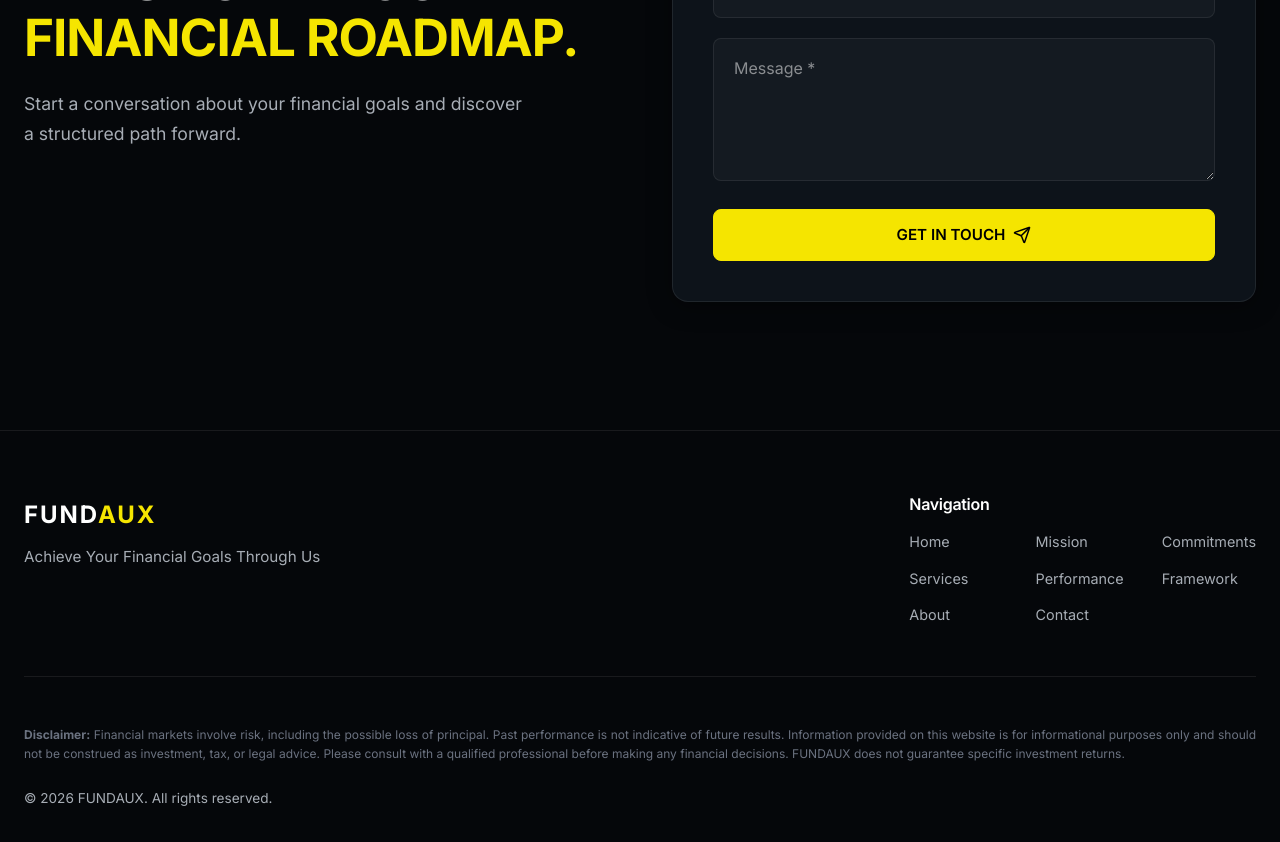
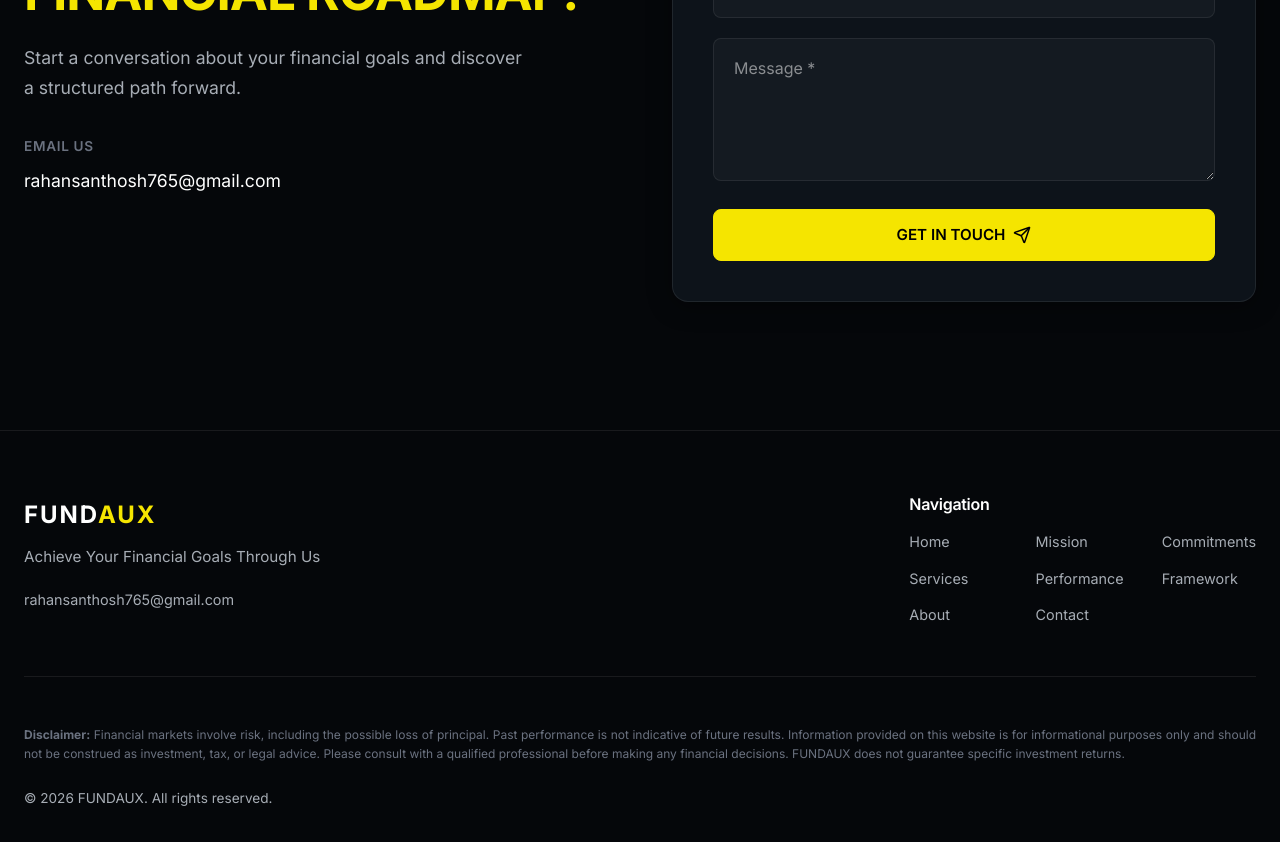
Before and after one commit to rahan-ux/portfolio, a Next.js app: page / in a window 1280 px wide. Shown: the part 8020-8862 px from the top of the page. Built offline with nearby package versions, Linux system fonts and the light colour scheme.

Commit message:
Update email to rahansanthosh765@gmail.com

```diff
--- a/components/Contact.tsx
+++ b/components/Contact.tsx
@@ -72,9 +72,16 @@ export default function Contact() {
             </AnimatedSection>
 
             <AnimatedSection delay={0.2}>
-              <p style={{ fontSize: "1.1rem", color: "var(--color-text-secondary)", lineHeight: 1.7, maxWidth: "500px" }}>
+              <p style={{ fontSize: "1.1rem", color: "var(--color-text-secondary)", lineHeight: 1.7, maxWidth: "500px", marginBottom: "2rem" }}>
                 Start a conversation about your financial goals and discover a structured path forward.
               </p>
+
+              <div style={{ display: "flex", flexDirection: "column", gap: "0.5rem" }}>
+                <span style={{ fontSize: "0.85rem", textTransform: "uppercase", letterSpacing: "0.05em", color: "var(--color-text-muted)", fontWeight: 600 }}>Email Us</span>
+                <a href="mailto:rahansanthosh765@gmail.com" style={{ fontSize: "1.1rem", color: "var(--color-text-primary)", textDecoration: "none", display: "inline-flex", alignItems: "center", gap: "0.5rem" }}>
+                  rahansanthosh765@gmail.com
+                </a>
+              </div>
             </AnimatedSection>
           </div>
 
--- a/components/Footer.tsx
+++ b/components/Footer.tsx
@@ -46,9 +46,12 @@ export default function Footer() {
               >
                 FUND<span style={{ color: "var(--color-accent)" }}>AUX</span>
               </a>
-              <p style={{ color: "var(--color-text-secondary)", fontSize: "0.95rem" }}>
+              <p style={{ color: "var(--color-text-secondary)", fontSize: "0.95rem", marginBottom: "1rem" }}>
                 Achieve Your Financial Goals Through Us
               </p>
+              <a href="mailto:rahansanthosh765@gmail.com" style={{ color: "var(--color-text-secondary)", fontSize: "0.9rem", textDecoration: "none", transition: "color 0.2s ease", display: "inline-block" }} onMouseEnter={(e) => e.currentTarget.style.color = "var(--color-text-primary)"} onMouseLeave={(e) => e.currentTarget.style.color = "var(--color-text-secondary)"}>
+                rahansanthosh765@gmail.com
+              </a>
             </div>
 
             <div>
```
